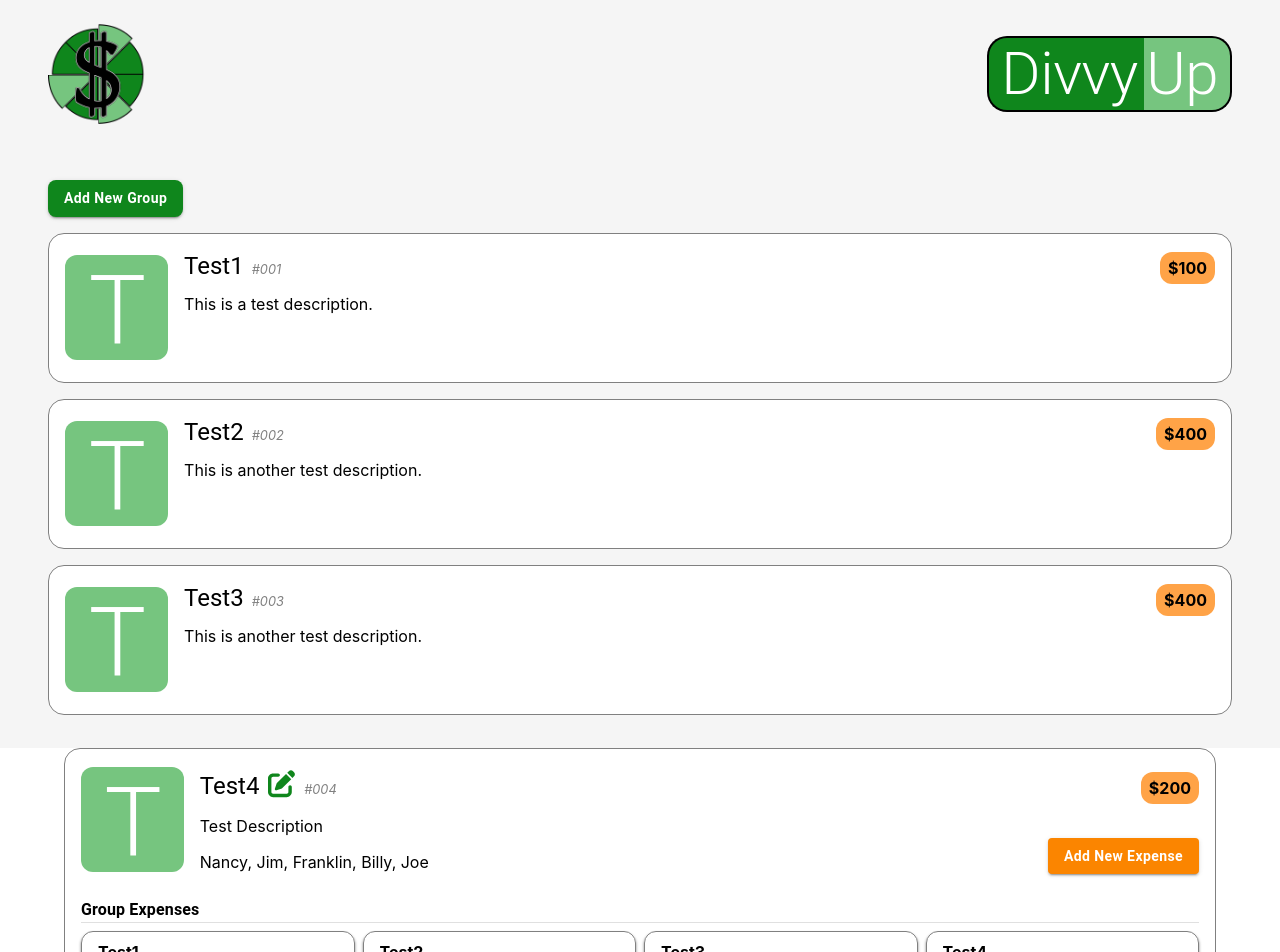
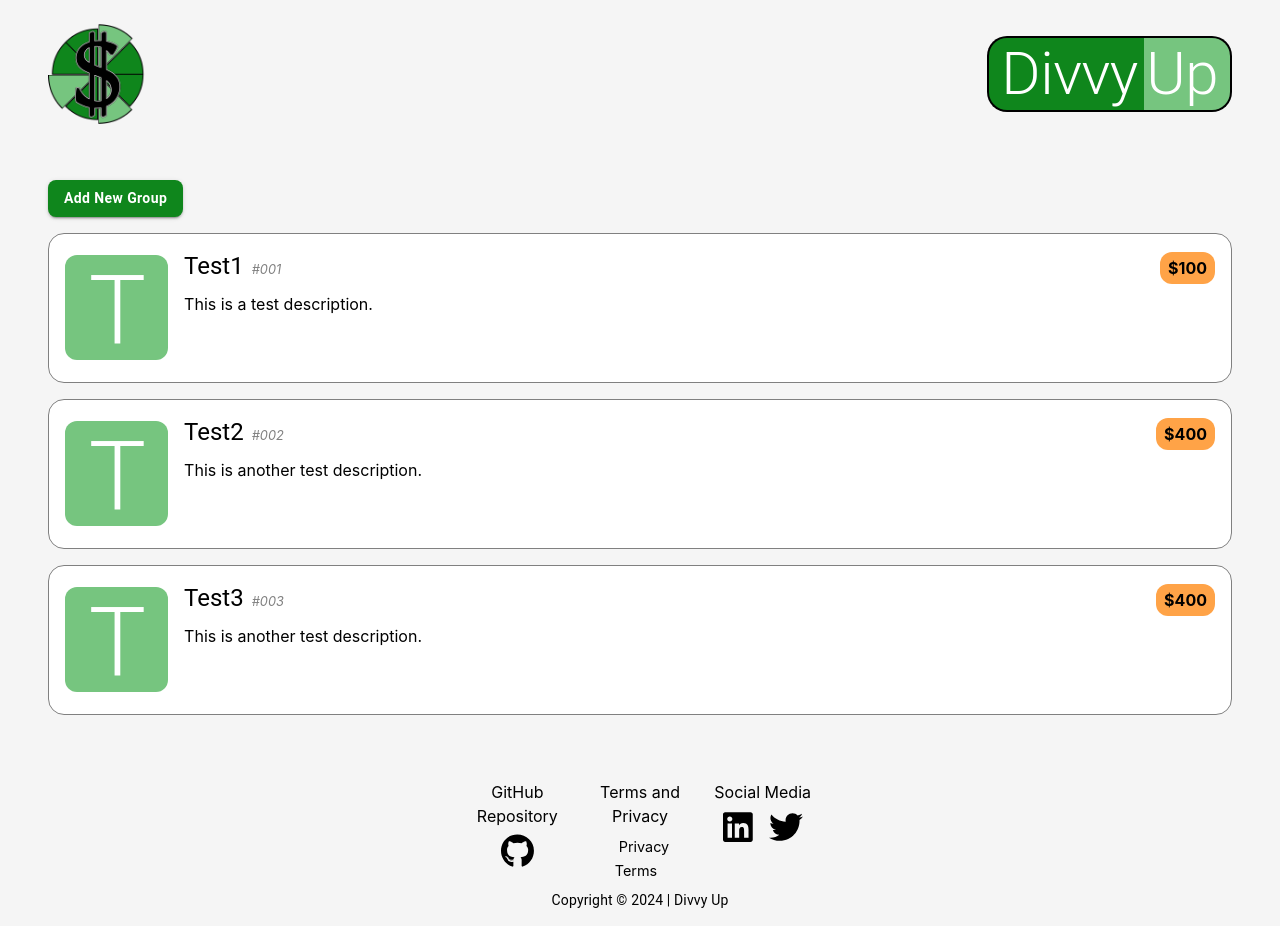
Before and after one commit to chingu-voyages/v51-tier2-team-26, a React (Vite) app: page / in a window 1280 px wide. Shown: the top 952 px of the page. After the commit the page ends 926 px from the top, so only its background shows below. Built offline with nearby package versions, Linux system fonts and the light colour scheme.

Commit message:
Removed GroupCard import

```diff
--- a/src/App.jsx
+++ b/src/App.jsx
@@ -3,7 +3,6 @@ import Header from './components/homepage/Header.jsx';
 import Main from './components/homepage/Main.jsx';
 import Footer from './components/homepage/Footer.jsx';
 import ExpenseForm from './components/ExpenseForm/ExpenseForm';
-import GroupCard from './components/groupCard/GroupCard.jsx';
 
 import { useState } from 'react';
 
@@ -21,7 +20,6 @@ function App() {
     <>
       <Header />
       <Main groups={groups} />
-      <GroupCard />
       <Footer />
       {/* <ExpenseForm /> */}
     </>
```
